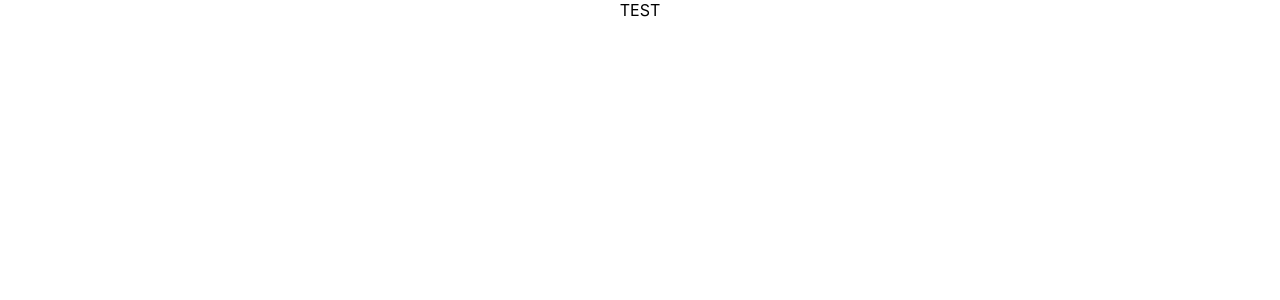
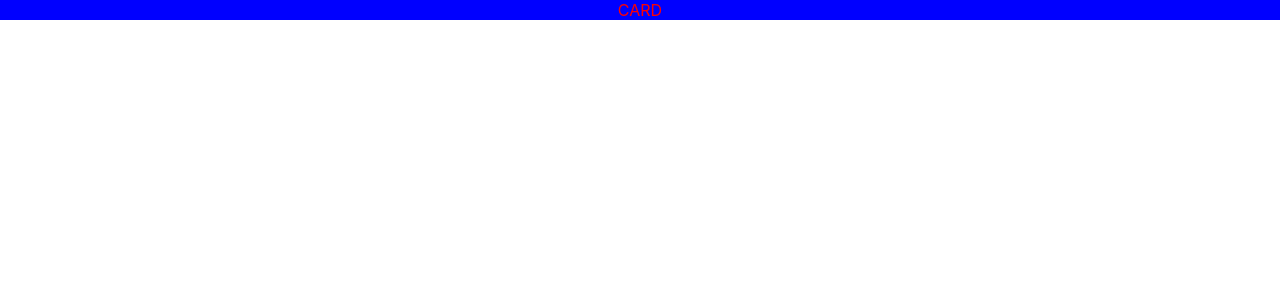
Before and after one commit to erenkrbl/React, a React (Create React App) app in the folder imdb/: page / in a window 1280 px wide. Shown: the top 300 px of the page. Built offline with nearby package versions, Linux system fonts and the light colour scheme.

Commit message:
İnline style added

```diff
--- a/imdb/src/components/Card/index.js
+++ b/imdb/src/components/Card/index.js
@@ -1,9 +1,14 @@
 import React from "react";
 
+const cardStyle = {
+    color: "red",
+    backgroundColor: "blue",
+    // "background-color": "green"
+}
 export const Card = () => {
     return (
-        <div className="card-wrapper">
-            TEST
+        <div style={cardStyle}>
+            CARD
         </div>
     )
 }
```
